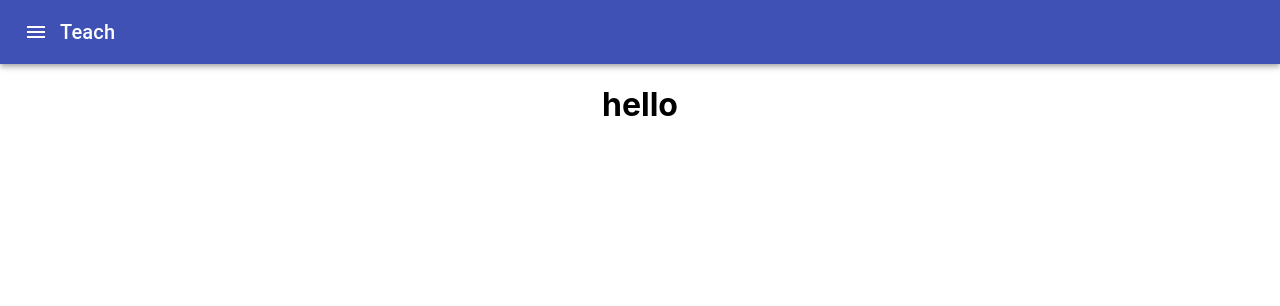
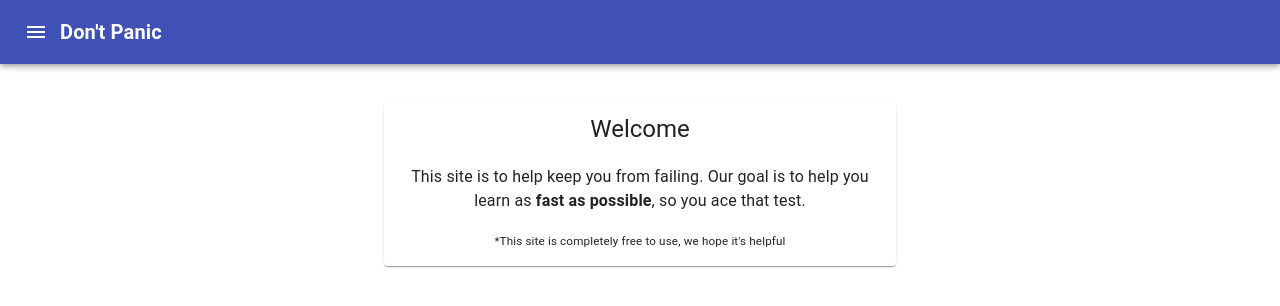
Before and after one commit to WheatleyTheCore/teach, a React (Create React App) app: page / in a window 1280 px wide. Shown: the top 306 px of the page. Built offline with nearby package versions, Linux system fonts and the light colour scheme.

Commit message:
added home page text

```diff
--- a/src/App.js
+++ b/src/App.js
@@ -2,10 +2,12 @@
 import './App.css';
 import { Route } from 'react-router-dom';
 import Home from './Components/Home/Home';
+import Navbar from './Components/Navbar/Navbar';
 
 function App() {
   return (
     <div className="App">
+      <Navbar />
       <Route exact path="/" component={Home} />
     </div>
   );
--- a/src/Components/Home/Home.css
+++ b/src/Components/Home/Home.css
@@ -1,4 +1,20 @@
+.homePage {
+    margin-left: 30%;
+    margin-right: 30%;
+    margin-top: 3%;
+}
+
+.pageContent {
+    padding: 2%
+}
+
 .button {
     text-decoration: none;
-    color: black;
+    color: #000
 }
+
+@media (max-width: 800px) {
+    .homePage {
+        margin: 5%;
+    }
+}
--- a/src/Components/Home/Home.js
+++ b/src/Components/Home/Home.js
@@ -1,14 +1,28 @@
 import React from 'react'
+import Paper from '@material-ui/core/Paper'
+import Typography from '@material-ui/core/Typography'
 import './Home.css';
-import Navbar from '../Navbar/Navbar';
 
 
 
 const Home = () => {
     return (
         <div>
-            <Navbar />
-            <h1>hello</h1>
+            <Paper className='homePage'>
+                <div className='pageContent'>
+                    <Typography variant='h5' component='h3'>
+                        Welcome
+                    </Typography>
+                    <br />
+                    <Typography component='p' variant='body1'>
+                        This site is to help keep you from failing. Our goal is to help you learn as <b>fast as possible</b>, so you ace that test.
+                    </Typography>
+                    <br />
+                    <Typography component='h6' variant='body2'>
+                        <sup>*This site is completely free to use, we hope it's helpful</sup>
+                    </Typography>
+                </div>
+            </Paper>
         </div>
     )
 }
--- /dev/null
+++ b/src/Components/Navbar/Navbar.css
@@ -0,0 +1,3 @@
+.title {
+    font-weight: bolder;
+}
--- a/src/Components/Navbar/Navbar.js
+++ b/src/Components/Navbar/Navbar.js
@@ -9,6 +9,7 @@
 import { IconButton } from '@material-ui/core';
 import MenuIcon from '@material-ui/icons/Menu';
 import Typography from '@material-ui/core/Typography';
+import './Navbar.css'
 
 
 
@@ -48,9 +49,9 @@
                     }}>
                         <MenuIcon />
                     </IconButton>
-                    <Typography variant='h6'>Teach</Typography>
+                    <Typography variant='h6'><div className='title'>Don't Panic</div></Typography>
                     <SwipeableDrawer
-                        anchor='right'
+                        anchor='top'
                         open={state.isOpen}
                         onOpen={toggleDrawer}
                         onClose={toggleDrawer}>{navList()}</SwipeableDrawer>
```
